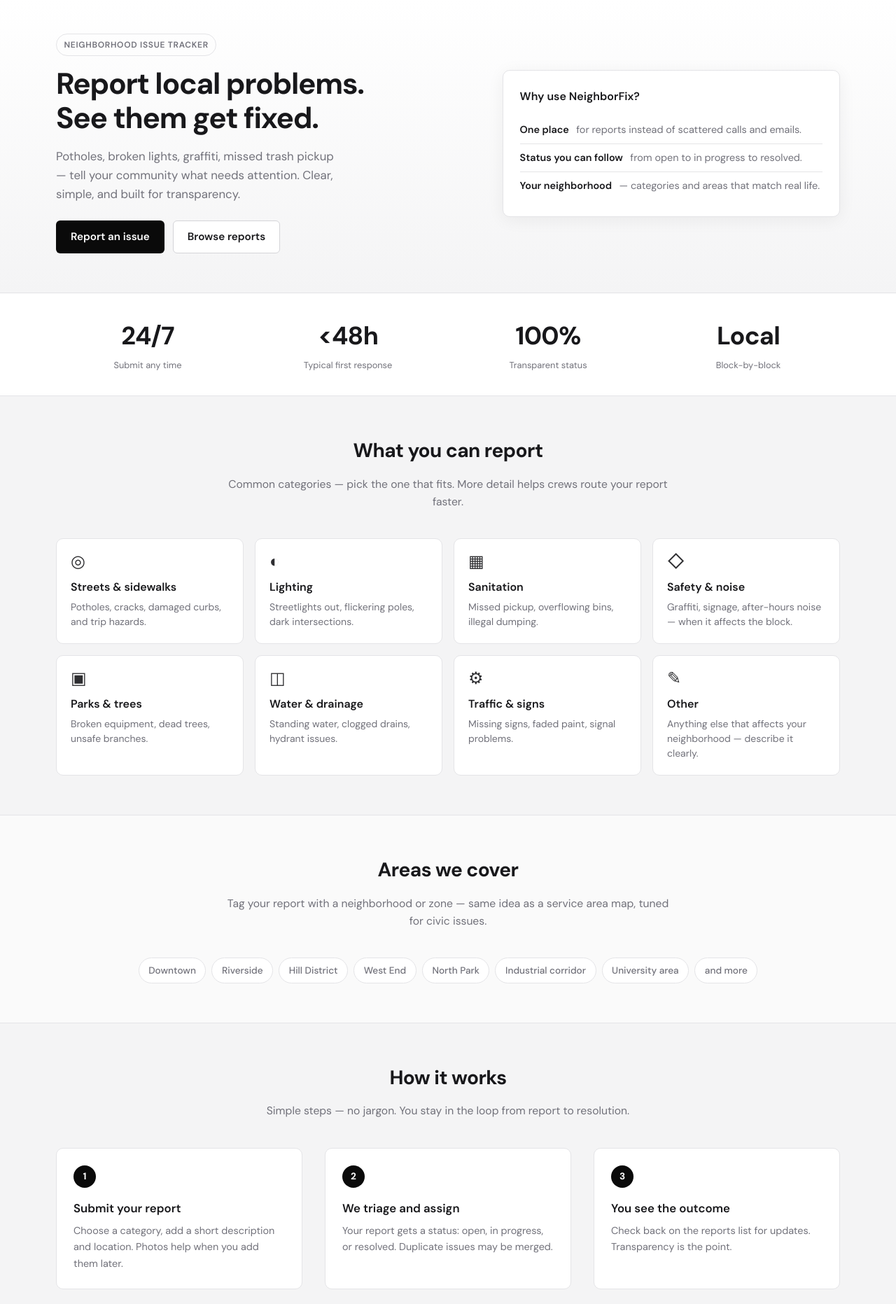
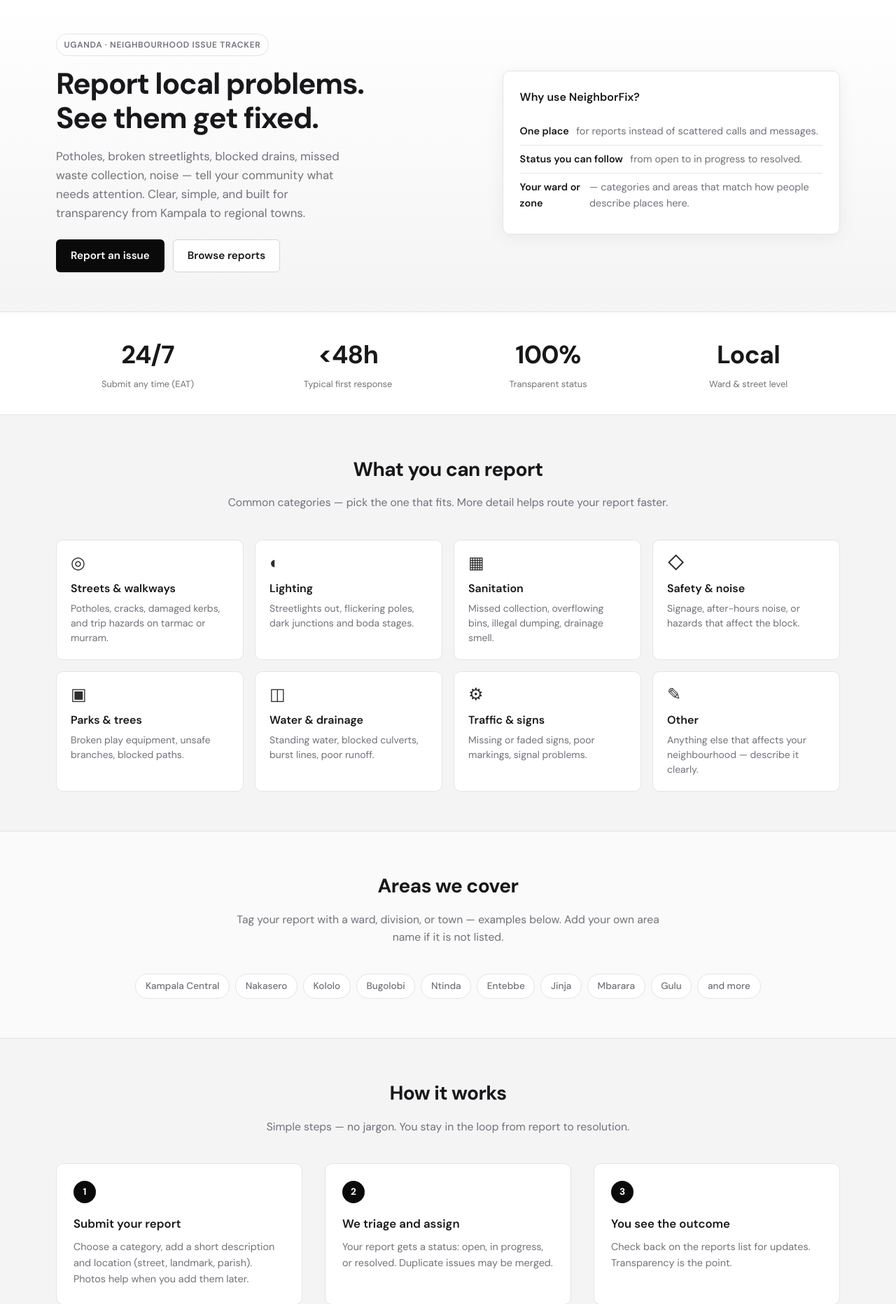
Before and after one commit to AsiimirePraise/NeighborFix, a Flask app: page / in a window 1280 px wide. Shown: the part 70-1933 px from the top of the page at 70% size. Run offline with Flask 3, Linux system fonts and the light colour scheme.

Commit message:
feat: localize NeighborFix for Uganda; greyscale UI

```diff
--- a/app/static/css/theme.css
+++ b/app/static/css/theme.css
@@ -1,4 +1,7 @@
-/* NeighborFix — greyscale theme (inspired by clean service-site layouts) */
+/*
+ * NeighborFix — Uganda deployment
+ * Strict greyscale palette (no accent colours): professional, readable, works on low-end phones.
+ */
 :root {
   --bg: #f4f4f5;
   --surface: #ffffff;
--- a/app/templates/base.html
+++ b/app/templates/base.html
@@ -1,9 +1,10 @@
 <!DOCTYPE html>
-<html lang="en">
+<html lang="en-UG">
   <head>
     <meta charset="utf-8" />
     <meta name="viewport" content="width=device-width, initial-scale=1" />
-    <title>{% block title %}NeighborFix{% endblock %} · Neighborhood issues</title>
+    <meta name="description" content="NeighborFix Uganda — report potholes, lighting, sanitation and neighbourhood issues. Track status in one place." />
+    <title>{% block title %}NeighborFix{% endblock %} · Uganda neighbourhood issues</title>
     <link rel="preconnect" href="https://fonts.googleapis.com" />
     <link rel="preconnect" href="https://fonts.gstatic.com" crossorigin />
     <link
@@ -54,7 +55,7 @@
         <div class="wrap footer-inner">
           <div>
             <div class="footer-brand">NeighborFix</div>
-            <p class="footer-meta">Report street and neighborhood problems. Track status in one place.</p>
+            <p class="footer-meta">Report street and neighbourhood problems across Uganda. Track status in one place.</p>
           </div>
           <div class="footer-links">
             <a href="{{ url_for('main.index') }}">Home</a>
--- a/app/templates/index.html
+++ b/app/templates/index.html
@@ -4,11 +4,11 @@
 <section class="hero">
   <div class="wrap hero-inner">
     <div>
-      <span class="hero-badge">Neighborhood issue tracker</span>
+      <span class="hero-badge">Uganda · neighbourhood issue tracker</span>
       <h1>Report local problems.<br />See them get fixed.</h1>
       <p class="hero-lead">
-        Potholes, broken lights, graffiti, missed trash pickup — tell your community what needs attention. Clear,
-        simple, and built for transparency.
+        Potholes, broken streetlights, blocked drains, missed waste collection, noise — tell your community what needs
+        attention. Clear, simple, and built for transparency from Kampala to regional towns.
       </p>
       <div class="hero-actions">
         <a class="btn btn-primary" href="{{ url_for('main.issues_new') }}">Report an issue</a>
@@ -18,9 +18,9 @@
     <aside class="hero-panel" aria-labelledby="hero-panel-title">
       <h2 id="hero-panel-title">Why use NeighborFix?</h2>
       <ul class="mini-list">
-        <li><strong>One place</strong> for reports instead of scattered calls and emails.</li>
+        <li><strong>One place</strong> for reports instead of scattered calls and messages.</li>
         <li><strong>Status you can follow</strong> from open to in progress to resolved.</li>
-        <li><strong>Your neighborhood</strong> — categories and areas that match real life.</li>
+        <li><strong>Your ward or zone</strong> — categories and areas that match how people describe places here.</li>
       </ul>
     </aside>
   </div>
@@ -30,7 +30,7 @@
   <div class="wrap stats-grid">
     <div>
       <div class="stat-value">24/7</div>
-      <div class="stat-label">Submit any time</div>
+      <div class="stat-label">Submit any time (EAT)</div>
     </div>
     <div>
       <div class="stat-value">&lt;48h</div>
@@ -42,7 +42,7 @@
     </div>
     <div>
       <div class="stat-value">Local</div>
-      <div class="stat-label">Block-by-block</div>
+      <div class="stat-label">Ward &amp; street level</div>
     </div>
   </div>
 </section>
@@ -51,48 +51,48 @@
   <div class="wrap">
     <div class="section-header">
       <h2>What you can report</h2>
-      <p>Common categories — pick the one that fits. More detail helps crews route your report faster.</p>
+      <p>Common categories — pick the one that fits. More detail helps route your report faster.</p>
     </div>
     <div class="card-grid">
       <article class="card">
         <div class="card-icon" aria-hidden="true">◎</div>
-        <h3>Streets &amp; sidewalks</h3>
-        <p>Potholes, cracks, damaged curbs, and trip hazards.</p>
+        <h3>Streets &amp; walkways</h3>
+        <p>Potholes, cracks, damaged kerbs, and trip hazards on tarmac or murram.</p>
       </article>
       <article class="card">
         <div class="card-icon" aria-hidden="true">◐</div>
         <h3>Lighting</h3>
-        <p>Streetlights out, flickering poles, dark intersections.</p>
+        <p>Streetlights out, flickering poles, dark junctions and boda stages.</p>
       </article>
       <article class="card">
         <div class="card-icon" aria-hidden="true">▦</div>
         <h3>Sanitation</h3>
-        <p>Missed pickup, overflowing bins, illegal dumping.</p>
+        <p>Missed collection, overflowing bins, illegal dumping, drainage smell.</p>
       </article>
       <article class="card">
         <div class="card-icon" aria-hidden="true">◇</div>
         <h3>Safety &amp; noise</h3>
-        <p>Graffiti, signage, after-hours noise — when it affects the block.</p>
+        <p>Signage, after-hours noise, or hazards that affect the block.</p>
       </article>
       <article class="card">
         <div class="card-icon" aria-hidden="true">▣</div>
         <h3>Parks &amp; trees</h3>
-        <p>Broken equipment, dead trees, unsafe branches.</p>
+        <p>Broken play equipment, unsafe branches, blocked paths.</p>
       </article>
       <article class="card">
         <div class="card-icon" aria-hidden="true">◫</div>
         <h3>Water &amp; drainage</h3>
-        <p>Standing water, clogged drains, hydrant issues.</p>
+        <p>Standing water, blocked culverts, burst lines, poor runoff.</p>
       </article>
       <article class="card">
         <div class="card-icon" aria-hidden="true">⚙</div>
         <h3>Traffic &amp; signs</h3>
-        <p>Missing signs, faded paint, signal problems.</p>
+        <p>Missing or faded signs, poor markings, signal problems.</p>
       </article>
       <article class="card">
         <div class="card-icon" aria-hidden="true">✎</div>
         <h3>Other</h3>
-        <p>Anything else that affects your neighborhood — describe it clearly.</p>
+        <p>Anything else that affects your neighbourhood — describe it clearly.</p>
       </article>
     </div>
   </div>
@@ -102,16 +102,18 @@
   <div class="wrap">
     <div class="section-header">
       <h2>Areas we cover</h2>
-      <p>Tag your report with a neighborhood or zone — same idea as a service area map, tuned for civic issues.</p>
+      <p>Tag your report with a ward, division, or town — examples below. Add your own area name if it is not listed.</p>
     </div>
     <div class="area-pills" role="list">
-      <span class="pill" role="listitem">Downtown</span>
-      <span class="pill" role="listitem">Riverside</span>
-      <span class="pill" role="listitem">Hill District</span>
-      <span class="pill" role="listitem">West End</span>
-      <span class="pill" role="listitem">North Park</span>
-      <span class="pill" role="listitem">Industrial corridor</span>
-      <span class="pill" role="listitem">University area</span>
+      <span class="pill" role="listitem">Kampala Central</span>
+      <span class="pill" role="listitem">Nakasero</span>
+      <span class="pill" role="listitem">Kololo</span>
+      <span class="pill" role="listitem">Bugolobi</span>
+      <span class="pill" role="listitem">Ntinda</span>
+      <span class="pill" role="listitem">Entebbe</span>
+      <span class="pill" role="listitem">Jinja</span>
+      <span class="pill" role="listitem">Mbarara</span>
+      <span class="pill" role="listitem">Gulu</span>
       <span class="pill" role="listitem">and more</span>
     </div>
   </div>
@@ -126,7 +128,7 @@
     <div class="steps">
       <article class="step">
         <h3>Submit your report</h3>
-        <p>Choose a category, add a short description and location. Photos help when you add them later.</p>
+        <p>Choose a category, add a short description and location (street, landmark, parish). Photos help when you add them later.</p>
       </article>
       <article class="step">
         <h3>We triage and assign</h3>
@@ -148,31 +150,31 @@
     </div>
     <div class="faq-list">
       <details class="faq-item">
-        <summary>Is NeighborFix run by the city?</summary>
+        <summary>Is NeighborFix run by KCCA or my district?</summary>
         <div class="faq-body">
-          It depends on who deploys NeighborFix. A city or county can run it as part of public works; a neighborhood
-          association or civic group can run it for their area. The same product supports either model.
+          It depends on who deploys NeighborFix. A city authority (for example KCCA in Kampala), a district local
+          government, or a neighbourhood association can run it. The same product supports any of those models.
         </div>
       </details>
       <details class="faq-item">
         <summary>What makes a good report?</summary>
         <div class="faq-body">
-          A specific location, one primary category, and a clear description. Avoid personal names or unrelated
-          disputes — focus on fixable infrastructure and shared spaces.
+          A specific location (street, trading centre, parish), one primary category, and a clear description. Avoid
+          personal names or unrelated disputes — focus on fixable infrastructure and shared spaces.
         </div>
       </details>
       <details class="faq-item">
         <summary>How fast will someone respond?</summary>
         <div class="faq-body">
-          Timelines depend on who operates the backend. The app is designed to show status so expectations stay
-          clear.
+          Timelines depend on who operates the service in your area. The app is designed to show status so expectations
+          stay clear.
         </div>
       </details>
       <details class="faq-item">
         <summary>Can I report emergencies here?</summary>
         <div class="faq-body">
-          No. For police, fire, or medical emergencies, call your local emergency number. This tool is for
-          non-emergency neighborhood issues.
+          No. For police, fire, or medical emergencies in Uganda, call <strong>112</strong> (national emergency line) or
+          follow local instructions from your authority. NeighborFix is for non-emergency neighbourhood issues only.
         </div>
       </details>
     </div>
--- a/app/templates/issues/list.html
+++ b/app/templates/issues/list.html
@@ -4,7 +4,7 @@
 <div class="page-head">
   <div class="wrap">
     <h1>Neighborhood reports</h1>
-    <p>Open and recently updated issues, newest first.</p>
+    <p>Open and recently updated issues across Uganda, newest first.</p>
     <div class="page-actions">
       <a class="btn btn-primary" href="{{ url_for('main.issues_new') }}">New report</a>
     </div>
--- a/app/templates/issues/new.html
+++ b/app/templates/issues/new.html
@@ -4,7 +4,7 @@
 <div class="page-head">
   <div class="wrap">
     <h1>Report an issue</h1>
-    <p>Describe what you saw and where. Reports are saved to the database.</p>
+    <p>Describe what you saw and where in Uganda. Reports are saved to the database.</p>
   </div>
 </div>
 
@@ -35,7 +35,7 @@
 
     <div class="form-group">
       <label for="area">Area / neighborhood</label>
-      <input id="area" name="area" type="text" required maxlength="80" placeholder="e.g. Riverside" autocomplete="off" />
+      <input id="area" name="area" type="text" required maxlength="80" placeholder="e.g. Kololo, Kampala" autocomplete="off" />
       <p class="form-hint">Helps route the report to the right zone.</p>
     </div>
 
```
Also changed, not shown: app/__init__.py (+10 -10 lines), README.md.
